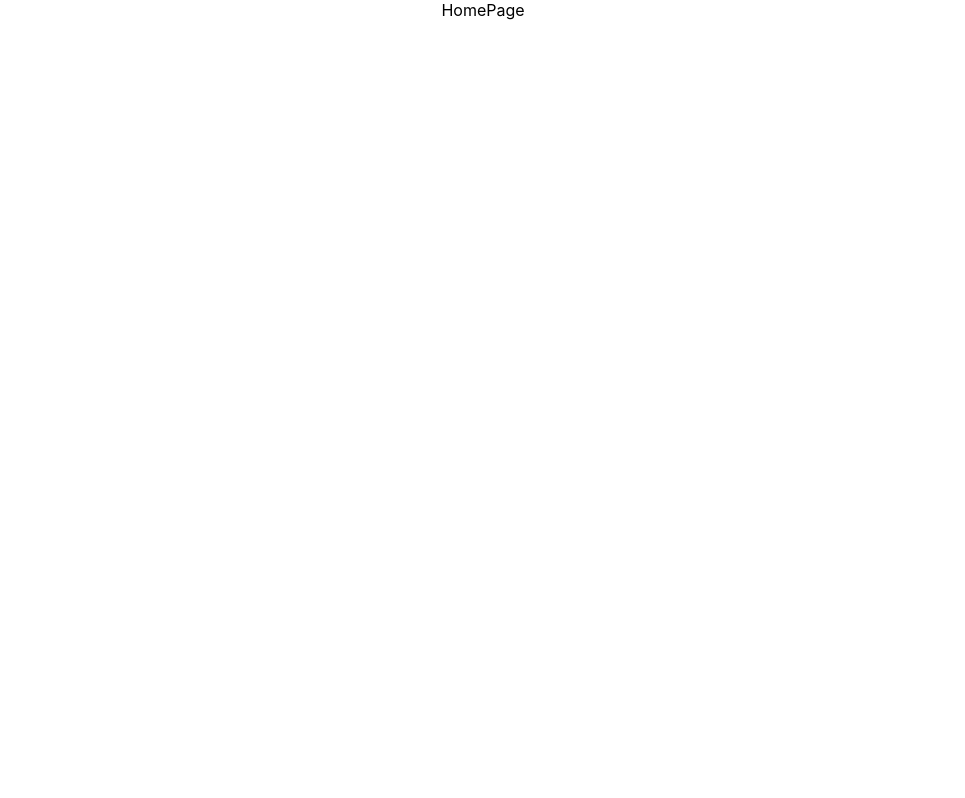
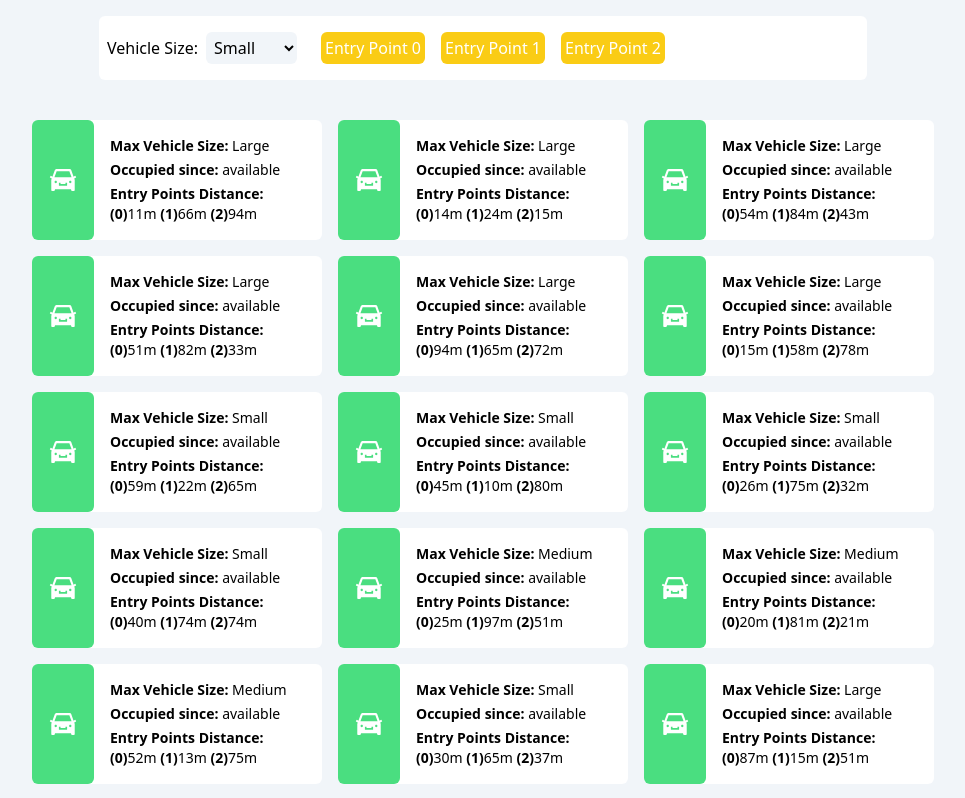
Before and after one commit to kevsbry/kevin-singlife-exam, a React (Create React App) app: page / in a window 1280 px wide. Shown: the top 798 px of the page, without its empty margins (157-1122 px from the left). Built offline with nearby package versions, Linux system fonts and the light colour scheme.

Commit message:
added slices and components

```diff
--- a/package.json
+++ b/package.json
@@ -14,6 +14,7 @@
     "moment": "^2.29.4",
     "react": "^18.2.0",
     "react-dom": "^18.2.0",
+    "react-icons": "^4.4.0",
     "react-redux": "^8.0.2",
     "react-router-dom": "^6.3.0",
     "react-scripts": "5.0.1",
@@ -43,5 +44,10 @@
       "last 1 firefox version",
       "last 1 safari version"
     ]
+  },
+  "devDependencies": {
+    "autoprefixer": "^10.4.7",
+    "postcss": "^8.4.14",
+    "tailwindcss": "^3.1.6"
   }
 }
--- /dev/null
+++ b/postcss.config.js
@@ -0,0 +1,6 @@
+module.exports = {
+  plugins: {
+    tailwindcss: {},
+    autoprefixer: {},
+  },
+}
--- a/src/app/store.ts
+++ b/src/app/store.ts
@@ -6,6 +6,8 @@ export const store = configureStore({
   reducer: {
     parking: entryPoinsReducer,
   },
+  middleware: (getDefaultMiddleware) =>
+    getDefaultMiddleware({ serializableCheck: false }),
 });
 
 export type RootState = ReturnType<typeof store.getState>;
--- /dev/null
+++ b/src/components/Header.tsx
@@ -0,0 +1,82 @@
+import React, { useState } from "react";
+
+import { useAppDispatch, useAppSelector } from "../app/hooks";
+import { occupyParkingSpace } from "../features/parking-slice";
+import { getClosestParkingSpaceIndex } from "../helpers/get-closest-parking-space-index";
+import { VehicleTypes } from "../typings/parking-space";
+
+const Header = () => {
+  const dispatch = useAppDispatch();
+  const [vehicleSize, setVehicleSize] = useState(0);
+  const vehicleSizes: VehicleTypes[] = [0, 1, 2];
+
+  const { parkingSpaces, entryPoints } = useAppSelector(
+    (state) => state.parking
+  );
+
+  const onClickEntryPoint = (entryPoint: number) => {
+    const closestParkingSpace = getClosestParkingSpaceIndex({
+      parkingSpaces,
+      vehicleSize,
+      entryPoints,
+      selectedEntryPoint: entryPoint,
+    });
+
+    console.log(closestParkingSpace);
+    if (closestParkingSpace === null) {
+      return; // no available parking space
+    }
+
+    dispatch(occupyParkingSpace({ parkingIndex: closestParkingSpace }));
+  };
+
+  return (
+    <div className="bg-white w-[60vw] p-2 ml-auto mr-auto mb-8 rounded-md flex flex-wrap flex-row justify-start items-center">
+      <div className="flex flex-row items-center">
+        <h5 className="">Vehicle Size:</h5>
+        <select
+          className="ml-2 mr-4 bg-slate-100 rounded-md p-1"
+          onChange={(e) => {
+            const value = Number(e.target.value);
+            setVehicleSize(value);
+          }}
+        >
+          {vehicleSizes.map((size, i) => (
+            <option key={i} value={size}>
+              {getSizeName(size)}
+            </option>
+          ))}
+        </select>
+      </div>
+
+      {entryPoints.map((_, i) => (
+        <button
+          key={i}
+          className="bg-yellow-400 text-white p-1 rounded-md m-2 hover:opacity-80 transition-opacity"
+          onClick={() => {
+            onClickEntryPoint(i);
+          }}
+        >
+          Entry Point {i}
+        </button>
+      ))}
+    </div>
+  );
+};
+
+// Helpers
+
+const getSizeName = (size: VehicleTypes) => {
+  switch (size) {
+    case 0:
+      return "Small";
+
+    case 1:
+      return "Medium";
+
+    case 2:
+      return "Large";
+  }
+};
+
+export default Header;
--- /dev/null
+++ b/src/components/PageLayout.tsx
@@ -0,0 +1,15 @@
+import React, { ReactNode } from "react";
+import Header from "./Header";
+
+const PageLayout = ({ children }: { children: ReactNode }) => {
+  return (
+    <div className="grid grid-cols-12  min-h-screen pt-4 bg-slate-100">
+      <div className="col-span-10 col-start-2">
+        <Header />
+        {children}
+      </div>
+    </div>
+  );
+};
+
+export default PageLayout;
--- /dev/null
+++ b/src/components/ParkSpaceCard.tsx
@@ -0,0 +1,72 @@
+import React from "react";
+import { ParkingSpace } from "../typings/parking-space";
+
+import { AiFillCar } from "react-icons/ai";
+import { useAppDispatch, useAppSelector } from "../app/hooks";
+import moment, { Moment } from "moment";
+
+const ParkSpaceCard = ({
+  id,
+  maxVehicleTypeCapacity,
+  dateTimeOccupied,
+}: ParkingSpace) => {
+  const dispatch = useAppDispatch();
+  const maxVehicleSize = useMaxVehicleSize(maxVehicleTypeCapacity);
+  const { entryPoints } = useAppSelector((state) => state.parking);
+
+  return (
+    <div className="flex flex-row justify-start items-center bg-white m-2 rounded-md w-[290px]">
+      <div
+        className={`bg-green-400 p-4 rounded-md h-full flex items-center justify-center`}
+      >
+        <AiFillCar className="text-white text-3xl" />
+      </div>
+
+      <div className="p-4 text-left text-sm">
+        <h5>
+          <span className="font-bold">Max Vehicle Size:</span> {maxVehicleSize}
+        </h5>
+        <h5 className="mt-1">
+          <span className="font-bold">Occupied since:</span>&nbsp;
+          {!dateTimeOccupied ? "available" : formatDateTime(dateTimeOccupied)}
+        </h5>
+
+        <h5 className="font-bold mt-1">Entry Points Distance:</h5>
+        <div className="flex flex-row flex-wrap">
+          {entryPoints.map((entryPoint, i) => (
+            <h5 key={i}>
+              <span className="font-bold">({i})</span>
+              {entryPoint[Number(id)]}m&nbsp;
+            </h5>
+          ))}
+        </div>
+      </div>
+    </div>
+  );
+};
+
+// Helpers
+
+const useMaxVehicleSize = (size: number) => {
+  switch (size) {
+    case 0:
+      return "Small";
+
+    case 1:
+      return "Medium";
+
+    case 2:
+      return "Large";
+  }
+};
+
+const formatDateTime = (moment: Moment) => {
+  const date = moment.date();
+  const month = moment.month();
+  const year = moment.year();
+  const time = moment.format("hh:mm A");
+
+  return `${date}/${month}/${year} @${time}`;
+};
+
+export default ParkSpaceCard;
--- a/src/features/parking-slice.ts
+++ b/src/features/parking-slice.ts
@@ -1,5 +1,6 @@
 import { createSlice, PayloadAction } from "@reduxjs/toolkit";
-import { ParkingSpace, VehicleType } from "../typings/parking-space";
+import moment from "moment";
+import { ParkingSpace } from "../typings/parking-space";
 
 const initialState: {
   currentClosestParkingSpace: number | null; // parking space index
@@ -51,37 +52,13 @@ const entryPointsSlice = createSlice({
       }
     },
 
-    getClosestParkingSpace: (
+    occupyParkingSpace: (
       state,
-      action: PayloadAction<{
-        entryPoint: number;
-        vehicleSize: VehicleType.small | VehicleType.medium | VehicleType.large;
-      }>
+      action: PayloadAction<{ parkingIndex: number }>
     ) => {
-      state.currentClosestParkingSpace = null;
+      const { parkingIndex } = action.payload;
 
-      const { parkingSpaces } = state;
-      const { entryPoint, vehicleSize } = action.payload;
-      const parkingSpacesDistances = state.entryPoints[entryPoint];
-
-      const sortedParkingSpaces = parkingSpacesDistances
-        .map((distance, i) => ({
-          index: i,
-          distance,
-        }))
-        .sort((a, b) => a.distance - b.distance);
-
-      for (let i = 0; i < sortedParkingSpaces.length; i++) {
-        const currentClosest = sortedParkingSpaces[i].index;
-
-        if (
-          vehicleSize <= parkingSpaces[currentClosest].maxVehicleTypeCapacity
-        ) {
-          state.currentClosestParkingSpace = sortedParkingSpaces[i].index;
-
-          break;
-        }
-      }
+      state.parkingSpaces[parkingIndex].dateTimeOccupied = moment();
     },
   },
 });
@@ -89,7 +66,7 @@ const entryPointsSlice = createSlice({
 export const {
   generateParkingSpaces,
   generateInitialEntryPoints,
-  getClosestParkingSpace,
+  occupyParkingSpace,
 } = entryPointsSlice.actions;
 
 export default entryPointsSlice.reducer;
--- /dev/null
+++ b/src/helpers/get-closest-parking-space-index.ts
@@ -0,0 +1,42 @@
+import { ParkingSpace } from "../typings/parking-space";
+
+export const getClosestParkingSpaceIndex = ({
+  parkingSpaces,
+  vehicleSize,
+  entryPoints,
+  selectedEntryPoint,
+}: {
+  parkingSpaces: ParkingSpace[];
+  vehicleSize: number;
+  entryPoints: number[][];
+  selectedEntryPoint: number;
+}): number | null => {
+  let closestParkingSpace = null;
+
+  const parkingSpacesDistances = entryPoints[selectedEntryPoint];
+
+  const sortedParkingSpaces = parkingSpacesDistances
+    .map((distance, i) => ({
+      index: i,
+      distance,
+    }))
+    .sort((a, b) => a.distance - b.distance);
+
+  for (let i = 0; i < sortedParkingSpaces.length; i++) {
+    const currentClosest = sortedParkingSpaces[i].index;
+
+    if (parkingSpaces[currentClosest] === undefined) {
+      continue;
+    }
+
+    if (
+      vehicleSize <= parkingSpaces[currentClosest].maxVehicleTypeCapacity &&
+      parkingSpaces[currentClosest].dateTimeOccupied === null
+    ) {
+      closestParkingSpace = sortedParkingSpaces[i].index;
+      break;
+    }
+  }
+
+  return closestParkingSpace;
+};
--- a/src/index.css
+++ b/src/index.css
@@ -1,4 +1,8 @@
-body {
+@tailwind base;
+@tailwind components;
+@tailwind utilities;
+
+/* body {
   margin: 0;
   font-family: -apple-system, BlinkMacSystemFont, 'Segoe UI', 'Roboto', 'Oxygen',
     'Ubuntu', 'Cantarell', 'Fira Sans', 'Droid Sans', 'Helvetica Neue',
@@ -10,4 +14,4 @@ body {
 code {
   font-family: source-code-pro, Menlo, Monaco, Consolas, 'Courier New',
     monospace;
-}
+} */
--- a/src/pages/HomePage.tsx
+++ b/src/pages/HomePage.tsx
@@ -1,17 +1,16 @@
 import React, { useEffect } from "react";
 
 import { useAppDispatch, useAppSelector } from "../app/hooks";
+import PageLayout from "../components/PageLayout";
+import ParkSpaceCard from "../components/ParkSpaceCard";
 import {
   generateParkingSpaces,
   generateInitialEntryPoints,
-  getClosestParkingSpace,
 } from "../features/parking-slice";
 
 const HomePage = () => {
   const dispatch = useAppDispatch();
-  const { parkingSpaces, currentClosestParkingSpace } = useAppSelector(
-    (state) => state.parking
-  );
+  const { parkingSpaces } = useAppSelector((state) => state.parking);
 
   useEffect(() => {
     dispatch(generateParkingSpaces({ parkingSpaceQty: 20 }));
@@ -22,13 +21,20 @@ const HomePage = () => {
   }, [parkingSpaces]);
 
   return (
-    <div
-      onClick={() => {
-        dispatch(getClosestParkingSpace({ entryPoint: 1, vehicleSize: 1 }));
-      }}
-    >
-      HomePage {currentClosestParkingSpace}
-    </div>
+    <PageLayout>
+      <div className="flex flex-row flex-wrap justify-center">
+        {parkingSpaces.map(
+          ({ dateTimeOccupied, id, maxVehicleTypeCapacity }) => (
+            <ParkSpaceCard
+              key={id}
+              id={id}
+              dateTimeOccupied={dateTimeOccupied}
+              maxVehicleTypeCapacity={maxVehicleTypeCapacity}
+            />
+          )
+        )}
+      </div>
+    </PageLayout>
   );
 };
 
--- a/src/typings/parking-space.ts
+++ b/src/typings/parking-space.ts
@@ -5,6 +5,11 @@ export enum VehicleType {
   medium,
   large,
 }
+
+export type VehicleTypes =
+  | VehicleType.small
+  | VehicleType.medium
+  | VehicleType.large;
 
 export interface ParkingSpace {
   id: string;
--- /dev/null
+++ b/tailwind.config.js
@@ -0,0 +1,8 @@
+/** @type {import('tailwindcss').Config} */
+module.exports = {
+  content: ["./src/**/*.{js,jsx,ts,tsx}"],
+  theme: {
+    extend: {},
+  },
+  plugins: [],
+};
```
Also changed, not shown: 1 other file (tests, documents, lock files or other folders).
